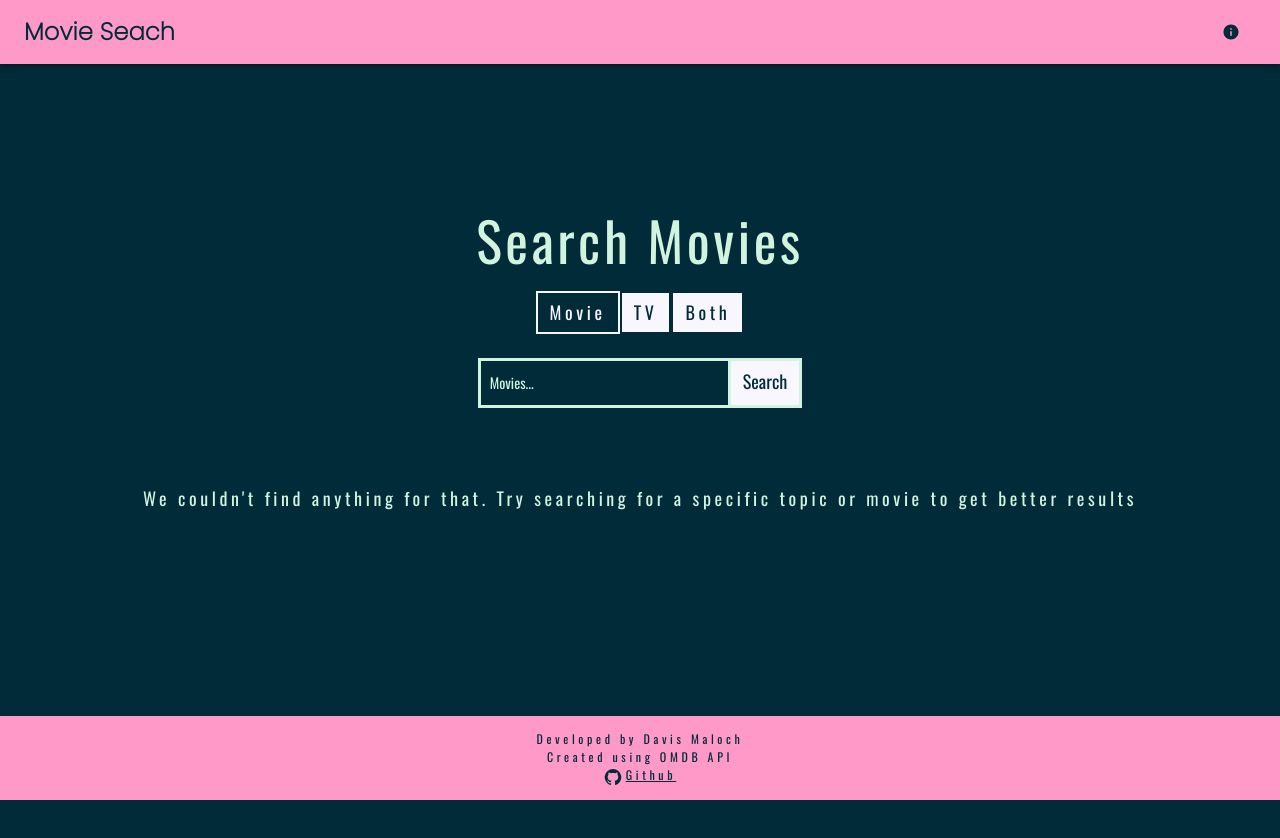
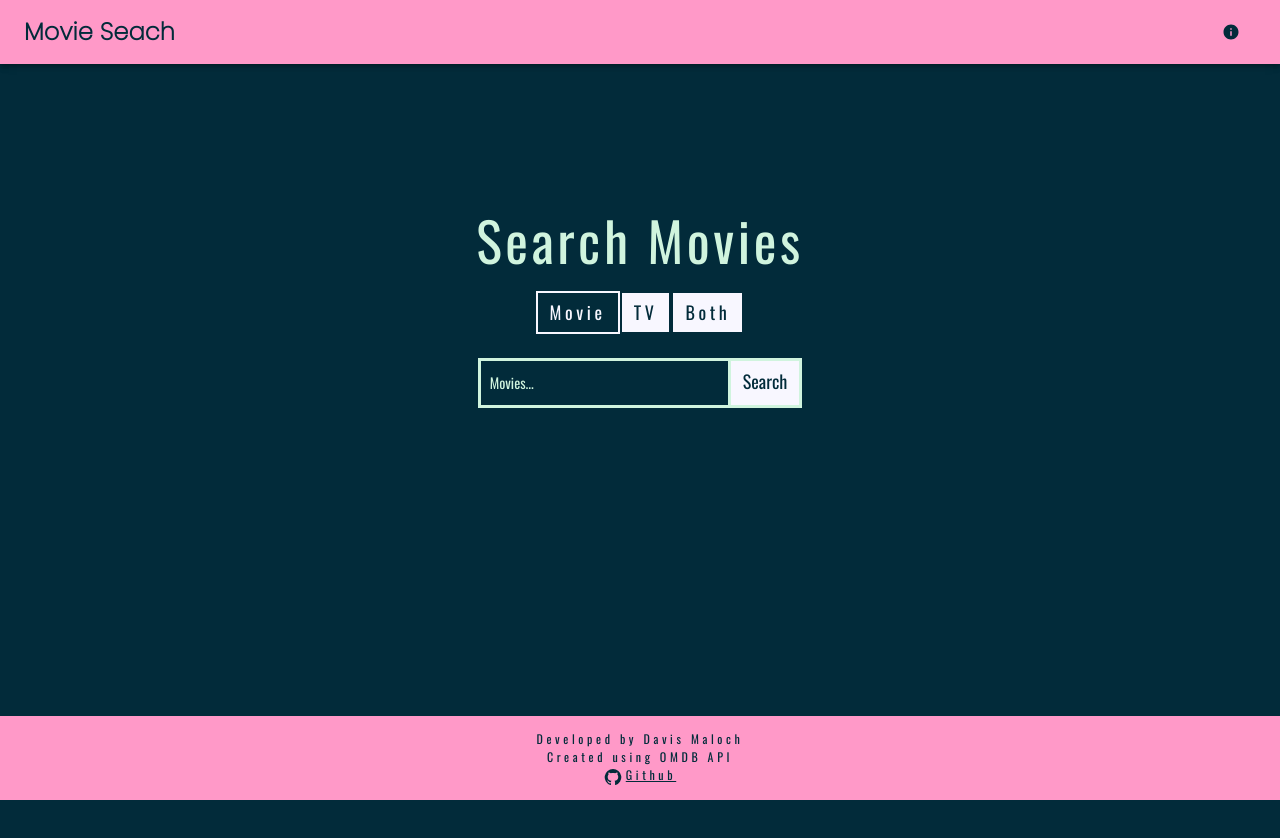
Before and after one commit to admaloch/react-movie-search, a React (Vite) app: page / in a window 1280 px wide. Before the commit the page ends 800 px from the top, so only its background shows below. Built offline with nearby package versions, Linux system fonts and the light colour scheme; no server answers.

Commit message:
Error msg state setup

```diff
--- a/src/components/Slider/ErrorMsg/ErrorMsg.css
+++ b/src/components/Slider/ErrorMsg/ErrorMsg.css
@@ -9,5 +9,12 @@
     color: var(--color2);
     font-size: 1.5rem;
     text-align: center;
-    padding: 2rem;
+    max-width: 500px;
+    padding: 0 3rem;
 }
+
+/* @media screen and (min-width: 1200px) {
+    .error-msg-container p {
+        padding: 0 20rem;
+    }
+} */
--- a/src/components/Slider/ErrorMsg/ErrorMsg.jsx
+++ b/src/components/Slider/ErrorMsg/ErrorMsg.jsx
@@ -1,12 +1,36 @@
 import React from 'react'
+import { useState } from 'react'
+import { useEffect } from 'react'
+import { useTheme } from '../../../store/APIContext'
 import { typeTheme } from '../../../store/TypeContext'
 import './ErrorMsg.css'
 export default function ErrorMsg() {
 
     const { currType } = typeTheme()
-    console.log(currType)
+    const { submittedSearch, apiResults } = useTheme()
+    const [isSearchValid, setIsSearchValid] = useState(true)
+
+    useEffect(
+
+        function testData() {
+
+            if (submittedSearch.length > 0 && apiResults.length === 0) {
+
+                setIsSearchValid(false)
+            }
+        },
+        [submittedSearch]
+    )
+
+    const errorStyle = isSearchValid
+        ? { opacity: 0, width: '0' }
+        : { opacity: 1, width: '100%' }
+
+
+
+
     return (
-        <div className="error-msg-container">
+        <div style={errorStyle} className="error-msg-container">
             <p>We couldn&apos;t find anything for that. Try searching for a specific topic or {currType.errorMsg} to get better results </p>
         </div>
 
```
